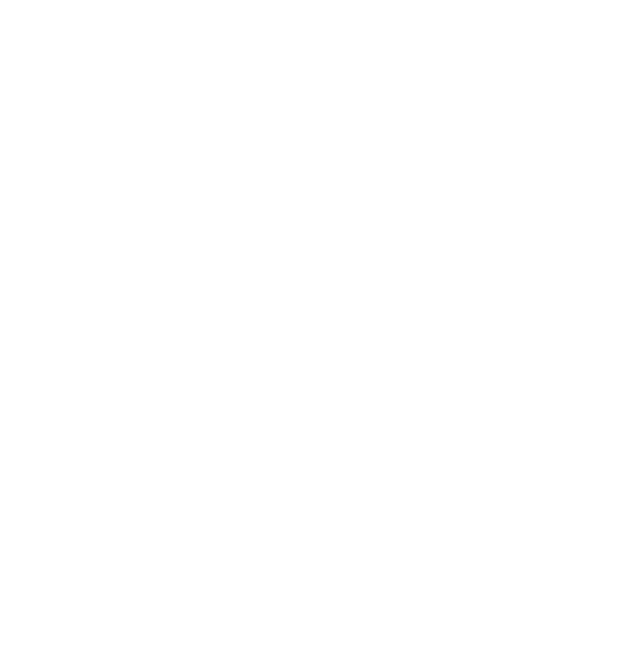
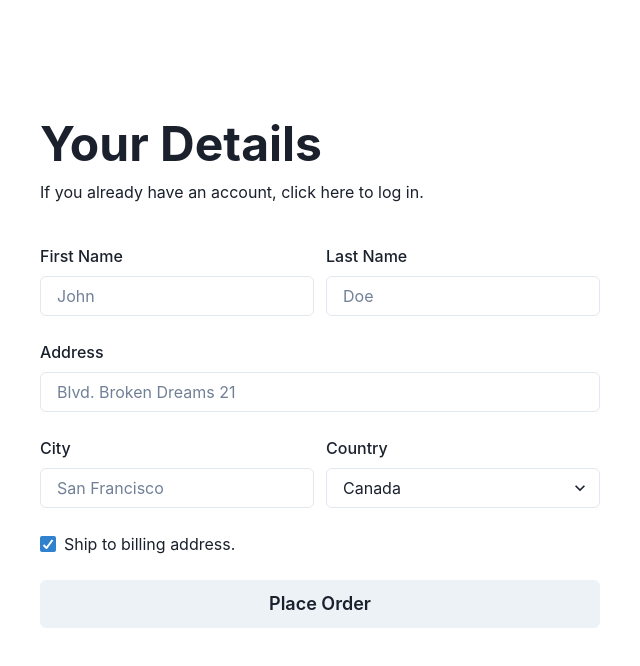
Before and after one commit to agomesd/chakra-tutorial, a Next.js app: page / in a window 1280 px wide. Shown: the top 666 px of the page, without its empty margins (0-640 px from the left). Built offline with nearby package versions, Linux system fonts and the light colour scheme.

Commit message:
[~] Add layout components to Details section

```diff
--- a/src/sections/details.tsx
+++ b/src/sections/details.tsx
@@ -1,14 +1,71 @@
-import { VStack } from "@chakra-ui/react";
+import {
+  Button,
+  Checkbox,
+  FormControl,
+  FormLabel,
+  GridItem,
+  Heading,
+  Input,
+  Select,
+  SimpleGrid,
+  Text,
+  VStack,
+} from "@chakra-ui/react";
 
 const Details = () => {
   return (
-    <VStack
-      w="full"
-      h="full"
-      p={10}
-      spacing={10}
-      alignItems="flex-start"
-    ></VStack>
+    <VStack w="full" h="full" p={10} spacing={10} alignItems="flex-start">
+      <VStack spacing={3} alignItems="flex-start">
+        <Heading size="2xl">Your Details</Heading>
+        <Text>If you already have an account, click here to log in.</Text>
+      </VStack>
+      <SimpleGrid columns={2} columnGap={3} rowGap={6} w="full">
+        <GridItem colSpan={1}>
+          <FormControl>
+            <FormLabel>First Name</FormLabel>
+            <Input placeholder="John" />
+          </FormControl>
+        </GridItem>
+        <GridItem colSpan={1}>
+          <FormControl>
+            <FormLabel>Last Name</FormLabel>
+            <Input placeholder="Doe" />
+          </FormControl>
+        </GridItem>
+        <GridItem colSpan={2}>
+          <FormControl>
+            <FormLabel>Address</FormLabel>
+            <Input placeholder="Blvd. Broken Dreams 21" />
+          </FormControl>
+        </GridItem>
+        <GridItem colSpan={1}>
+          <FormControl>
+            <FormLabel>City</FormLabel>
+            <Input placeholder="San Francisco" />
+          </FormControl>
+        </GridItem>
+        <GridItem colSpan={1}>
+          <FormControl>
+            <FormLabel>Country</FormLabel>
+            <Select>
+              <option value="can">Canada</option>
+              <option value="fr">France</option>
+              <option value="jp">Japan</option>
+              <option value="pt">Portugal</option>
+              <option value="uk">United Kingdom</option>
+            </Select>
+          </FormControl>
+        </GridItem>
+        <GridItem colSpan={2}>
+          <Checkbox defaultChecked>Ship to billing address.</Checkbox>
+        </GridItem>
+        <GridItem colSpan={2}>
+          <Button size="lg" w="full">
+            Place Order
+          </Button>
+        </GridItem>
+      </SimpleGrid>
+    </VStack>
   );
 };
 
```
